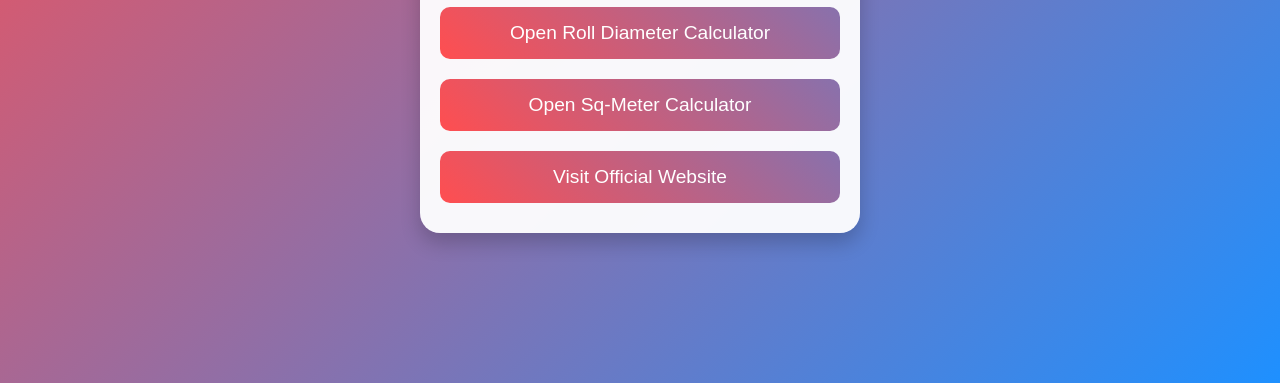
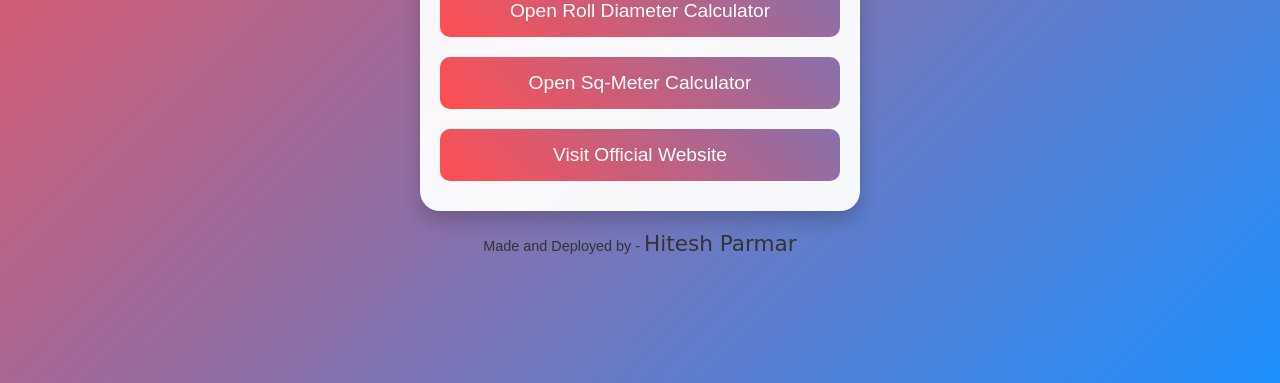
Before and after one commit to Hittu007/AIPL, a plain HTML site: page index.html in a window 1280 px wide. Shown: the part 417-800 px from the top of the page. Drawn offline with Linux system fonts and the light colour scheme.

Commit message:
Update index.html

```diff
--- a/index.html
+++ b/index.html
@@ -341,5 +341,12 @@
         rollWidthInput.addEventListener("input", updateSqMeter);
         rollLengthInput.addEventListener("input", updateSqMeter);
     </script>
+<footer style="margin-top: 20px; font-size: 0.9em; color: #333; text-align: center;">
+    Made and Deployed by -
+    <span style="font-family: 'Freestyle Script', cursive; font-size: 1.5em;">Hitesh Parmar</span>
+</footer>
+
+
+
 </body>
 </html>
```
